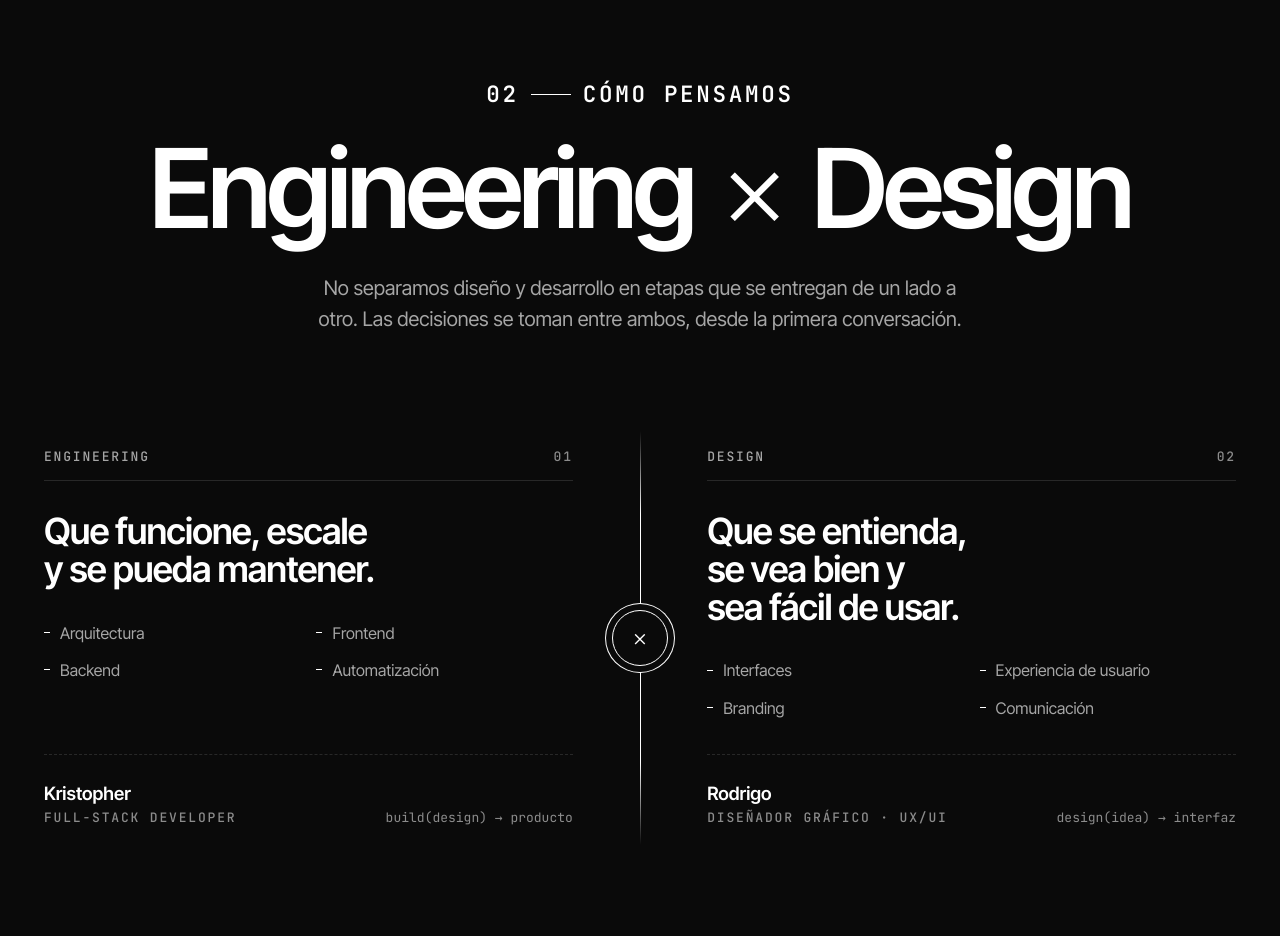
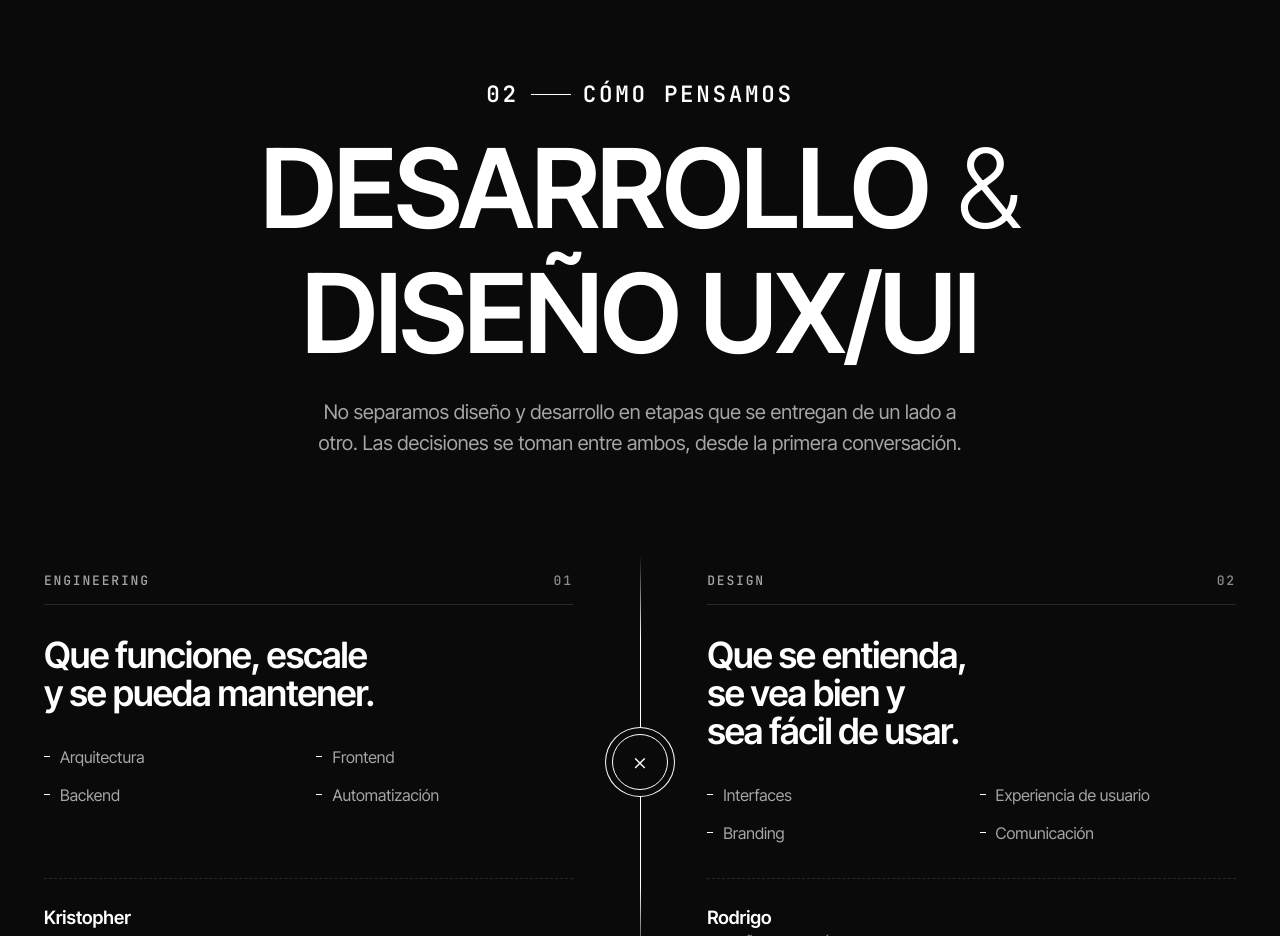
Before and after one commit to KrisAndre-25/TaisonTools, an Angular app: page / in a window 1280 px wide. Shown: the part 2860-3796 px from the top of the page. Built offline with nearby package versions, Linux system fonts and the light colour scheme.

Commit message:
feat(duo): title the section DESARROLLO & DISEÑO UX/UI
- Replaces ENGINEERING x DESIGN with DESARROLLO & DISEÑO UX/UI, in Spanish,
  so the English language mark is removed
- Capitals with -0.02em tracking
- 20px between the two lines so the tilde of the Ñ clears the line above

```diff
--- a/src/app/sections/duo/duo.html
+++ b/src/app/sections/duo/duo.html
@@ -5,9 +5,9 @@
     </p>
 
     <h2 id="duo-title" class="duo__title" ttReveal="clip">
-      <span>Engineering</span>
-      <span class="duo__x" aria-label="por">×</span>
-      <span>Design</span>
+      <span>Desarrollo</span>
+      <span class="duo__x">&amp;</span>
+      <span>Diseño UX/UI</span>
     </h2>
     <p class="duo__intro t-lead" ttReveal [revealDelay]="100">
       No separamos diseño y desarrollo en etapas que se entregan de un lado a otro. Las decisiones
@@ -18,7 +18,7 @@
       @for (d of disciplines; track d.key; let i = $index) {
         <article class="panel" [class]="'panel--' + d.key" [ttReveal]="i === 0 ? 'left' : 'right'">
           <header class="panel__head">
-            <span class="t-label">{{ d.label }}</span>
+            <span class="t-label" lang="en">{{ d.label }}</span>
             <span class="t-label t-dim">0{{ i + 1 }}</span>
           </header>
           <p class="panel__statement t-h3">{{ d.statement }}</p>
--- a/src/app/sections/duo/duo.scss
+++ b/src/app/sections/duo/duo.scss
@@ -27,12 +27,14 @@
   flex-wrap: wrap;
   align-items: baseline;
   justify-content: center;
-  gap: 0 0.25em;
+  // 20px between the two lines so the tilde of the capital Ñ (DISEÑO) clears the line above.
+  gap: 20px 0.25em;
   margin-top: var(--tt-space-5);
   font-size: clamp(2.6rem, 0.8rem + 7.6vw, 9rem);
   font-weight: 600;
-  letter-spacing: -0.04em;
+  letter-spacing: -0.02em;
   line-height: 0.95;
+  text-transform: uppercase;
   color: var(--tt-fg);
   text-align: center;
 
```
